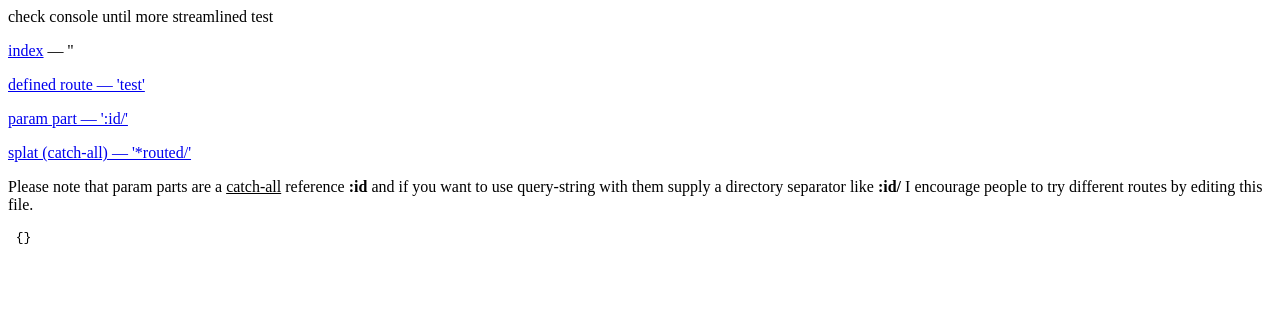
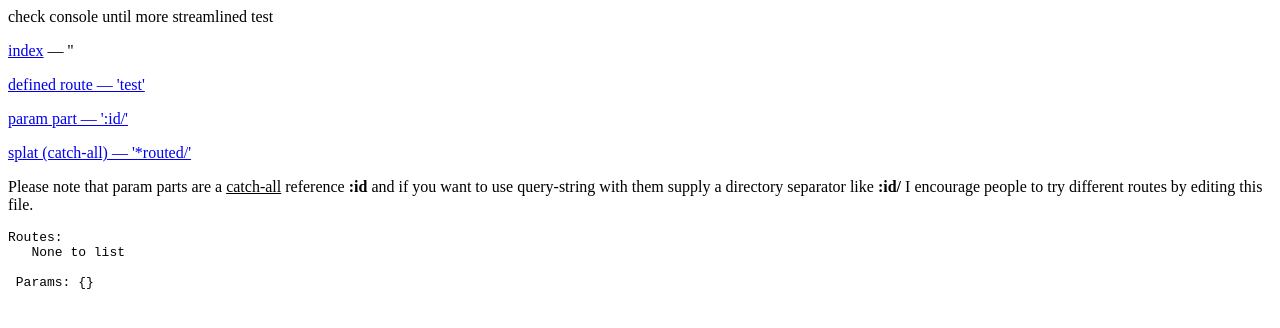
Before and after one commit to flolovebit/backbone-query-string, a plain HTML site: page example/index.html in a window 1280 px wide. Drawn offline with Linux system fonts and the light colour scheme.

Commit message:
Better formatting for example.

```diff
--- a/example/index.html
+++ b/example/index.html
@@ -29,7 +29,7 @@
 
             var args = Array.prototype.slice.call(arguments);
 
-            var output = Mustache.render('{{#argsArray}} * {{.}} <br /> {{/argsArray}} {{params}}', {
+            var output = Mustache.render('Routes: <br /> {{#argsArray}} * {{.}} <br /> {{/argsArray}} {{^argsArray}} None to list <br /> {{/argsArray}} <br /> Params: {{params}}', {
               argsArray: args.slice(0, arguments.length - 1),
               params: JSON.stringify(args[arguments.length - 1])
             });
```
